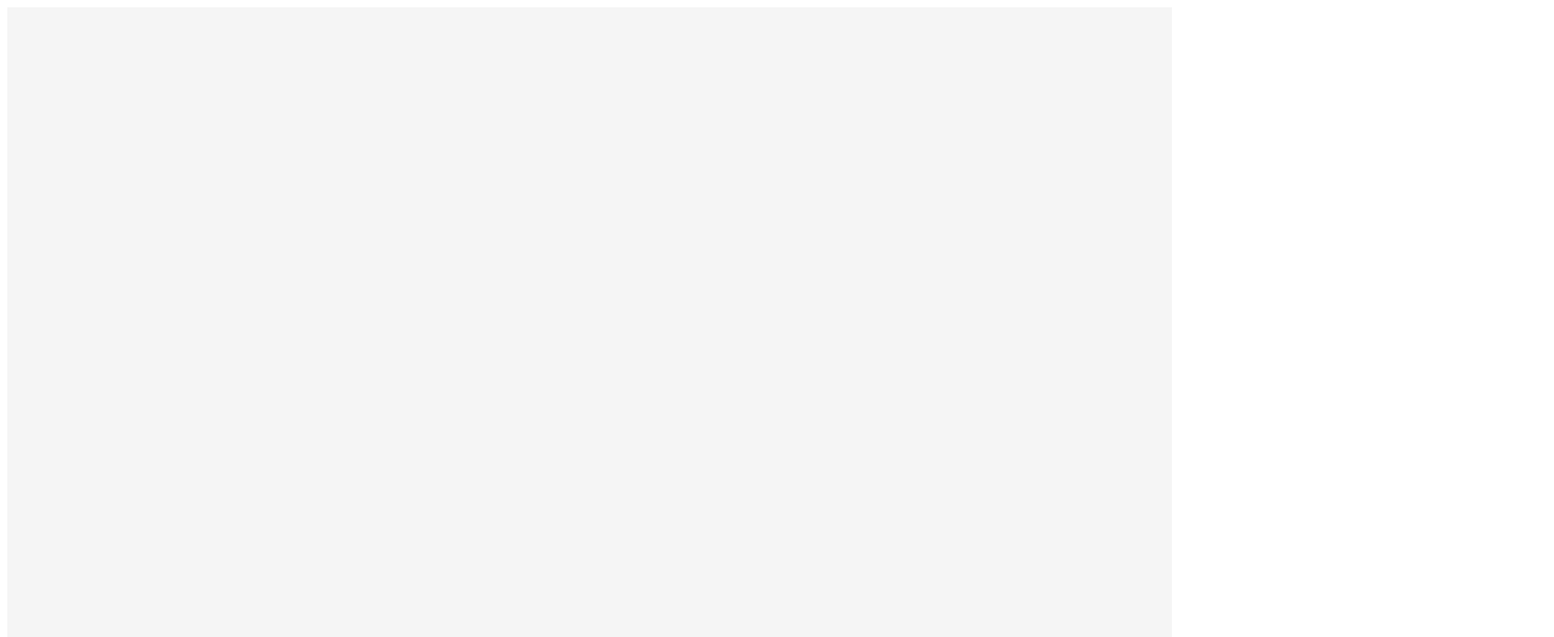
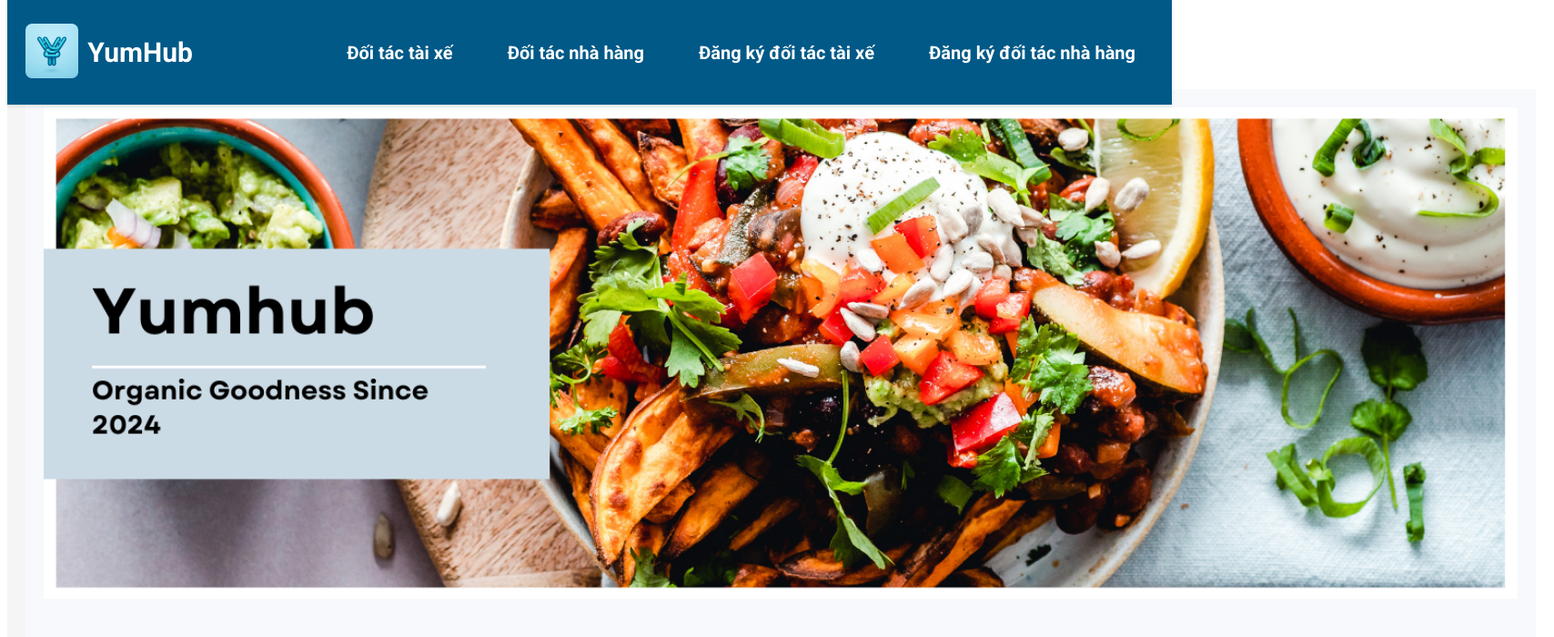
Before and after one commit to thanhhoa-dev/yumhub_homepage, a React (Create React App) app: page /yumhub_homepage/about in a window 1280 px wide. Before the commit this address had no page. Shown: the top 700 px of the page at 91% size, 1708 px wide, since content can reach past the window. Built offline with nearby package versions, Linux system fonts and the light colour scheme.

Commit message:
test deploy

```diff
--- a/src/App.js
+++ b/src/App.js
@@ -20,7 +20,7 @@ const AppContent = () => {
   const { loading } = useLoading();
 
   return (
-    <Router>
+    <Router basename="/yumhub_homepage">
       <div className="App" style={{ backgroundColor: '#f5f5f5', width: '100vw', height: '100vh' }}>
         {loading && <Loading />}
         <Routes>
--- a/src/component/layouts/defaultLayout/header/index.js
+++ b/src/component/layouts/defaultLayout/header/index.js
@@ -19,11 +19,11 @@ function Header() {
     <header className={cx("wrapper")}>
       <div className={cx("inner")}>
         <div className={cx("logo")}>
-          <Link to="/yumhub_homepage">
+          <Link to="/">
             <img src={logo} alt="Logo YumHub" />
 
           </Link>
-          <Link to="/yumhub_homepage">
+          <Link to="/">
           <p className={cx("textLogo")}>YumHub</p>
           </Link>
         </div>
```
Also changed, not shown: src/routes/index.js (+3 -4 lines), 1 other file (tests, documents, lock files or other folders).
